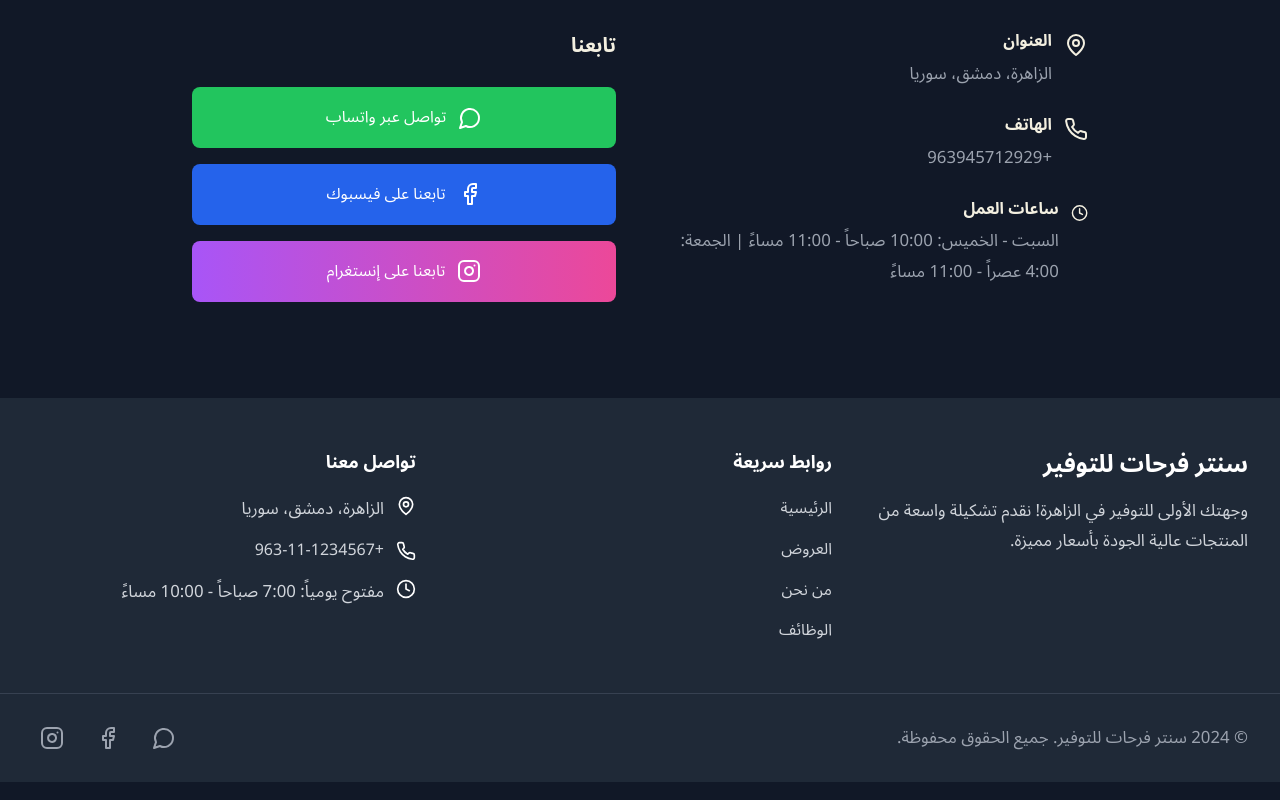
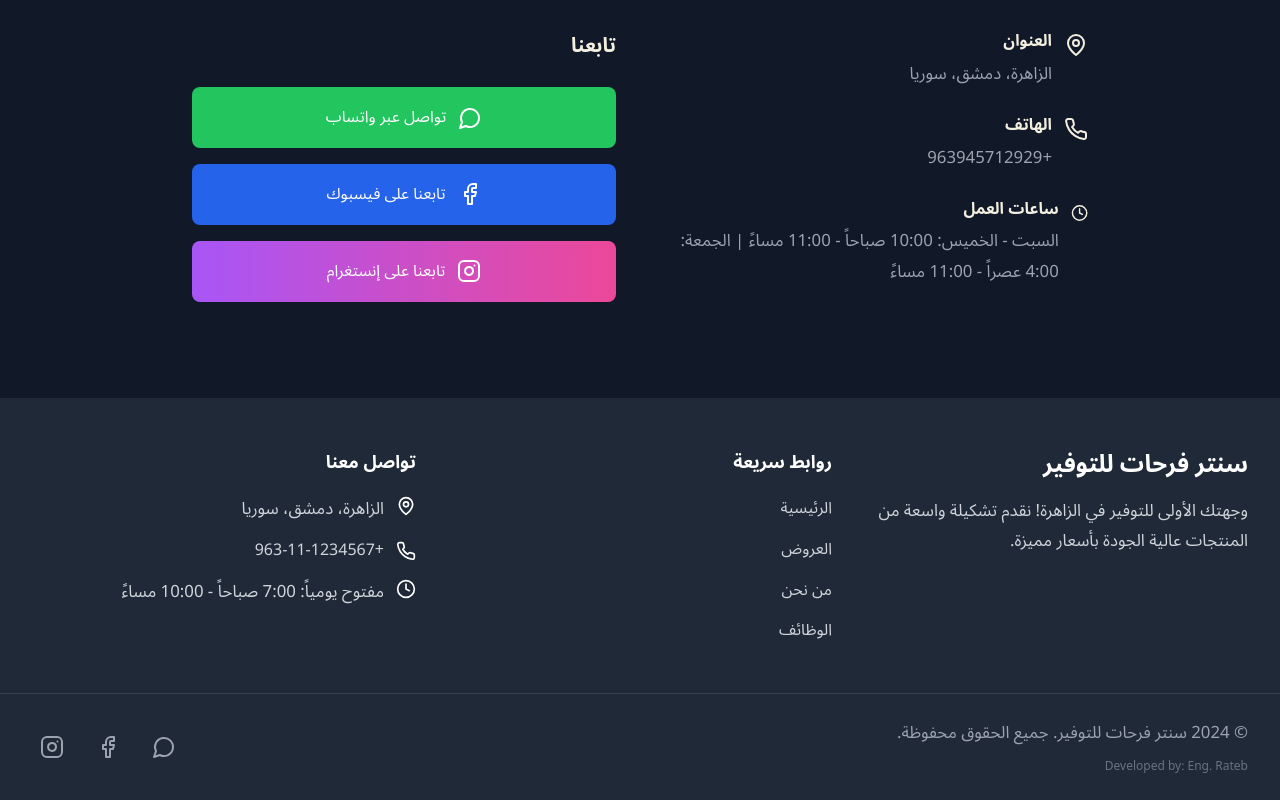
Before and after one commit to ratepnaal/farhat_project-, a Next.js app: page /ar in a window 1280 px wide. Shown: the part 3556-4356 px from the top of the page. Built offline with nearby package versions, Linux system fonts and the light colour scheme.

Commit message:
link developer

```diff
--- a/components/Footer.tsx
+++ b/components/Footer.tsx
@@ -132,6 +132,16 @@ export function Footer({ locale }: FooterProps) {
                   : '© 2024 Farhat Savings Center. All rights reserved.'
                 }
               </p>
+              <div className="mt-2">
+                <a
+                  href="https://react-portfolio-rosy-eta.vercel.app/#contact"
+                  target="_blank"
+                  rel="noopener noreferrer"
+                  className="text-xs text-gray-500 hover:text-accent transition-colors duration-200"
+                >
+                  Developed by: Eng. Rateb
+                </a>
+              </div>
             </div>
 
             {/* Social Media Icons */}
```
